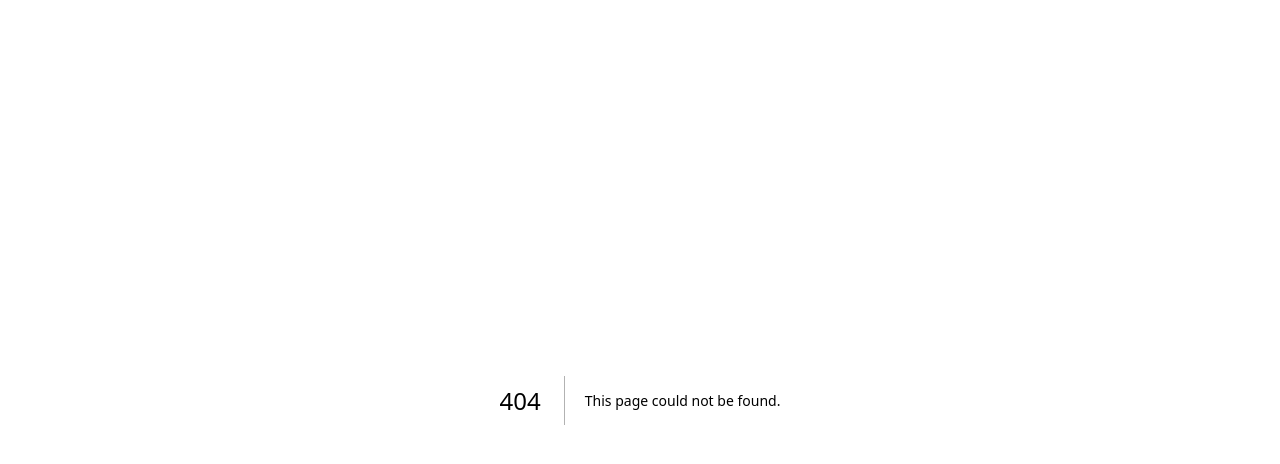
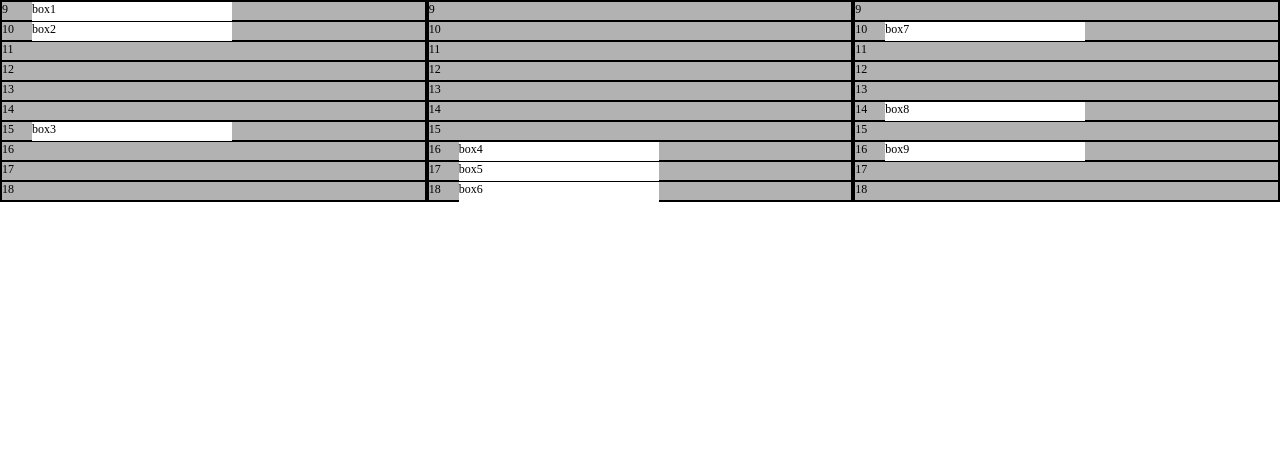
Before and after one commit to rn0614/spring-next-mysql, a Next.js app in the folder front/: page /timetable2 in a window 1280 px wide. Before the commit this address had no page. Shown: the top 464 px of the page. Built offline with nearby package versions, Linux system fonts and the light colour scheme.

Commit message:
add drag-drop 화면 개발건

```diff
--- a/front/package.json
+++ b/front/package.json
@@ -15,10 +15,14 @@
     "classnames": "^2.5.1",
     "dayjs": "^1.11.10",
     "env-cmd": "^10.1.0",
+    "immutability-helper": "^3.1.1",
+    "lodash": "^4.17.21",
     "next": "14.0.4",
     "nginx": "^1.0.8",
     "react": "^18",
     "react-cookie": "^7.1.0",
+    "react-dnd": "^16.0.1",
+    "react-dnd-html5-backend": "^16.0.1",
     "react-dom": "^18",
     "react-hook-form": "^7.51.4",
     "react-icons": "^5.2.1",
@@ -30,6 +34,7 @@
     "stores": "^1.0.0"
   },
   "devDependencies": {
+    "@types/lodash": "^4.17.4",
     "@types/node": "^20",
     "@types/react": "^18",
     "@types/react-cookies": "^0.1.3",
--- /dev/null
+++ b/front/src/pages/timetable2/index.tsx
@@ -0,0 +1,150 @@
+import React, { useState, useRef, useCallback } from "react";
+import { DndProvider, useDrag, useDrop } from "react-dnd";
+import { HTML5Backend } from "react-dnd-html5-backend";
+import styles from "./styles.module.scss";
+import { cloneDeep } from "lodash";
+
+const initItem = [
+  [
+    { id: 1, text: "box1", time: 9 },
+    { id: 2, text: "box2", time: 10 },
+    { id: 3, text: "box3", time: 15 },
+  ],
+  [
+    { id: 4, text: "box4", time: 16 },
+    { id: 5, text: "box5", time: 17 },
+    { id: 6, text: "box6", time: 18 },
+  ],
+  [
+    { id: 7, text: "box7", time: 10 },
+    { id: 8, text: "box8", time: 14 },
+    { id: 9, text: "box9", time: 16 },
+  ],
+];
+
+export default function DragDropPage() {
+  const [boxes, setBoxes] = useState(initItem);
+  const [wrapper, setWrapper] = useState<any>(initItem);
+
+  const addBox = useCallback((time, item, monitor, wrapperNo) => {
+    setWrapper((preRows) => {
+      let itemToMove = cloneDeep(preRows);
+      // 전체 배열을 순회하며 요소 찾기
+      itemToMove.forEach((group, index) => {
+        const itemIndex = group.findIndex(row => item.id === row.id);
+        if (itemIndex !== -1) {
+          // 요소를 찾았으면 제거
+          group.splice(itemIndex, 1)[0];
+        }
+      });
+
+      // 찾은 요소를 지정된 배열 번호의 리스트에 추가
+      if ( wrapperNo < initItem.length) {
+        itemToMove[wrapperNo].push({ id: item.id, text: item.text, time: time });
+      }
+      console.log('itemToMove',itemToMove)
+      return itemToMove;
+    });
+
+/*
+      const newRows = cloneDeep(preRows).filter((row) => item.id !== row.id);
+      newRows.push({ id: item.id, text: item.text, time: time });
+      return newRows;*/
+  }, []);
+
+  return (
+    <DndProvider backend={HTML5Backend}>
+      <div className={styles["sheet-wrapper"]}>
+        <DropWrapper areaList={wrapper[0]} addBox={addBox} wrapperNo={0}/>
+        <DropWrapper areaList={wrapper[1]} addBox={addBox} wrapperNo={1} />
+        <DropWrapper areaList={wrapper[2]} addBox={addBox} wrapperNo={2} />
+      </div>
+      <div>
+        {boxes.map((item, idx) => (
+          <Box key={item.id} id={item.id} text={item.text} time={item.time} />
+        ))}
+      </div>
+    </DndProvider>
+  );
+}
+
+function Box({ id, text, time }) {
+  const ref = useRef<HTMLTableRowElement>(null);
+  const [{ isDragging }, drag] = useDrag({
+    type: "row",
+    item: () => {
+      return { id: id, text, time };
+    },
+    collect: (monitor) => ({
+      isDragging: monitor.isDragging(),
+    }),
+  });
+
+  drag(ref);
+
+  return (
+    <div
+      ref={ref}
+      className={styles["box"]}
+      style={{ backgroundColor: isDragging ? "red" : "white" }}
+    >
+      {text}
+    </div>
+  );
+}
+
+function DropWrapper({ areaList, addBox, wrapperNo }) {
+  const ref = useRef<HTMLTableRowElement>(null);
+  const wrapperList = Array.from({ length: 10 }, (v, k) => k + 9);
+  const resultList = wrapperList.map((time) => {
+    // areaList에서 해당 시간과 일치하는 요소 찾기
+    const found = areaList.find((area) => area.time === time);
+
+    // 일치하는 요소가 있으면 그 요소의 id를 사용, 없으면 null
+    return {
+      time,
+      id: found ? found.id : null,
+      text: found ? found.text : null,
+    };
+  });
+  return (
+    <div ref={ref} className={styles["wrapper"]}>
+      {wrapperList.map((_, idx) => (
+        <DropArea
+          key={idx}
+          addBox={addBox}
+          time={idx + 9}
+          data={resultList[idx]}
+          wrapperNo={wrapperNo}
+        ></DropArea>
+      ))}
+    </div>
+  );
+}
+
+function DropArea({ addBox, data, time, wrapperNo }) {
+  const ref = useRef<HTMLTableRowElement>(null);
+  const [{ isOver,canDrop }, drop] = useDrop(() => ({
+    accept: "row",
+    drop: (item, monitor) => addBox(time, item, monitor, wrapperNo),
+    canDrop: () => (data.id===null||data.id===undefined),
+    collect: (monitor) => ({
+      isOver: !!monitor.isOver(),
+      canDrop: !!monitor.canDrop()
+    }),
+  }),[data]);
+
+  drop(ref);
+  return (
+    <div
+      ref={ref}
+      className={styles["area"]}
+      onClick={() => console.log(data,data.id===null,canDrop)}
+    >
+      <div className={`${styles["time"]} ${canDrop?styles["droppable"]:styles["drop-disable"] }`}>{time}</div>
+      {data.id ? (
+        <Box id={data.id} text={data.text} time={time}></Box>
+      ) : null}
+    </div>
+  );
+}
--- /dev/null
+++ b/front/src/pages/timetable2/styles.module.scss
@@ -0,0 +1,31 @@
+.sheet-wrapper {
+  width: 100%;
+  display: grid;
+  grid-template-columns: repeat(3, 1fr);
+}
+
+.wrapper {
+  display: flex;
+  flex-direction: column;
+  width: 100%;
+  background-color: rgb(178, 178, 178);
+  border: 1px solid black;
+}
+.area {
+  display: flex;
+  flex-direction: row;
+  border: 1px solid black;
+  height: 20px;
+
+  .time {
+    width: 30px;
+  }
+  .droppable{
+    background-color: greenyellow;
+  }
+}
+.box {
+  background-color: antiquewhite;
+  width: 200px;
+  height: 20px;
+}
```
Also changed, not shown: front/src/ui/atom/Cell/Cell.tsx (added, +10 -0 lines), front/src/ui/atom/Table/Table.module.scss (added, +11 -0 lines), front/src/ui/atom/Table/Table.tsx (added, +121 -0 lines), front/src/ui/atom/Cell/Cell.module.scss (added), 1 other file (tests, documents, lock files or other folders).
